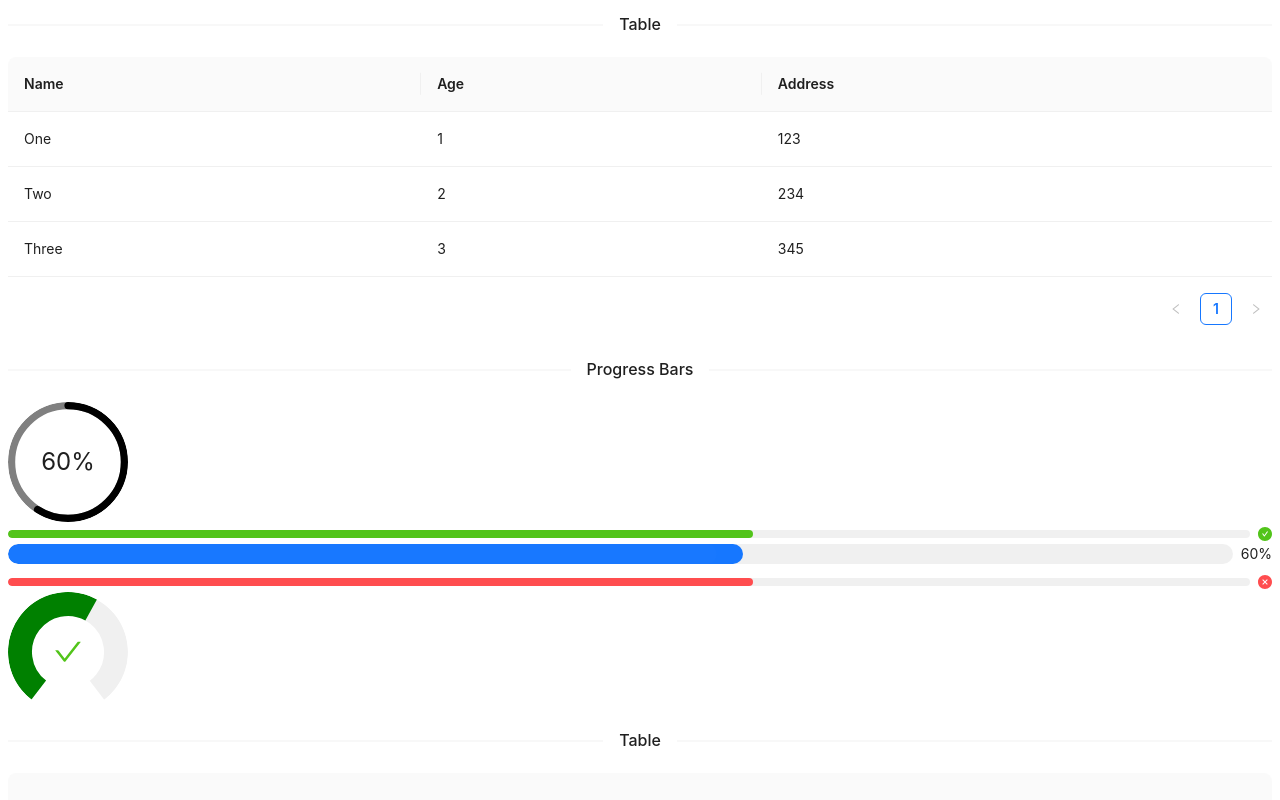
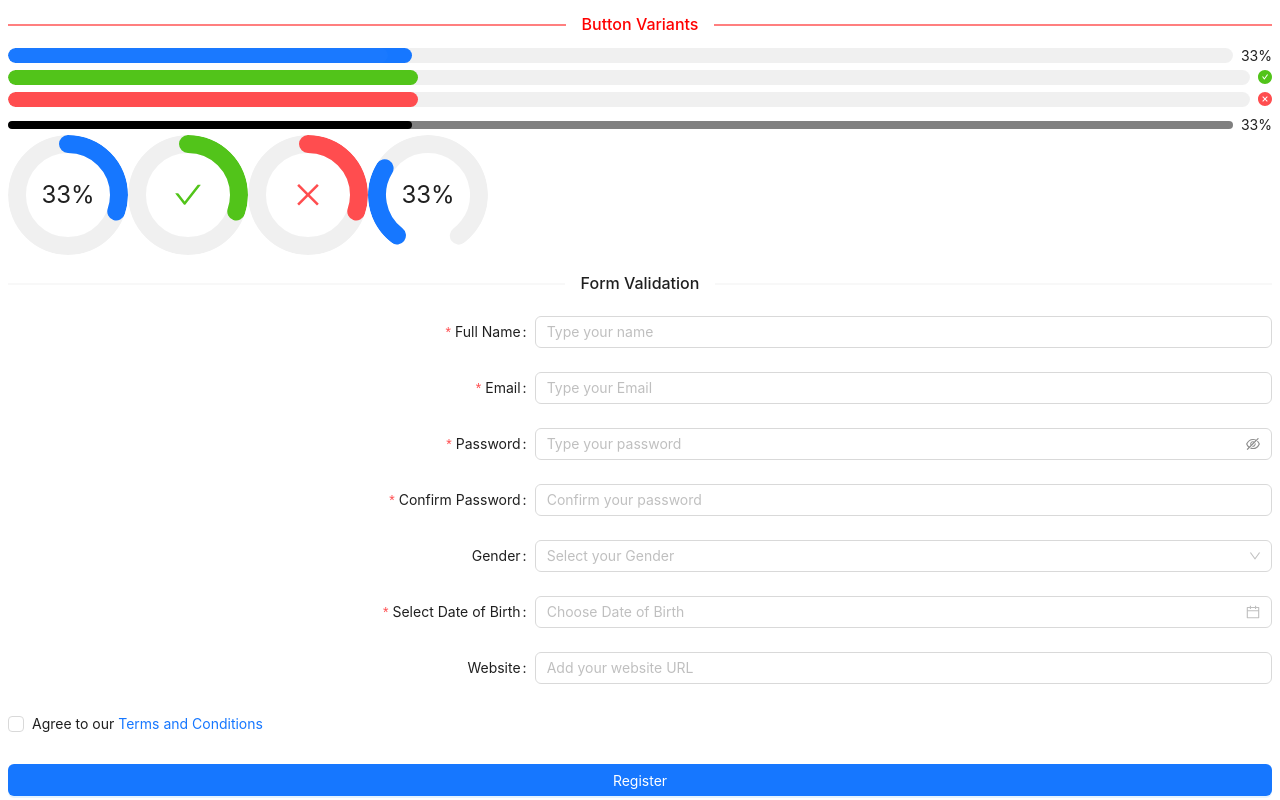
Before and after one commit to jeshwanthshivasai/tiny-ANT-mighty-DESIGN, a React (Vite) app: page / in a window 1280 px wide. Shown: the part 2140-2940 px from the top of the page. Built offline with nearby package versions, Linux system fonts and the light colour scheme.

Commit message:
Progress bars

```diff
--- a/src/App.jsx
+++ b/src/App.jsx
@@ -33,6 +33,7 @@ import SimpleForm from './SimpleForm';
 import MyTable from './Table';
 import TimeandDatePicking from './TimeandDate';
 import Spin from './Spinning';
+import ProgressBars from './Progress';
 
 
 
@@ -148,6 +149,7 @@ const App = () => {
       <MyTable />
       <TimeandDatePicking />
       <Spin />
+      <ProgressBars />
 
 
 
@@ -185,34 +187,6 @@ const App = () => {
       </Form> */}
 
 
-
-
-      <Divider style={{ marginBottom: '20px' }}>Table</Divider>
-      <Table dataSource={data} columns={columns}></Table>
-      <Divider style={{ marginBottom: '20px' }}>Progress Bars</Divider>
-      <Progress
-        percent={60}
-        type="circle"
-        trailColor="grey"
-        strokeColor="black"
-      />
-      <Progress percent={60} type="line" status="success" />
-      <Progress percent={60} type="line" status="active" strokeWidth={20} />
-      <Progress percent={60} type="line" status="exception" />
-      <Progress
-        percent={60}
-        type="dashboard"
-        strokeLinecap="red"
-        strokeWidth={20}
-        strokeColor="green"
-        status="success"
-      />
-      <Divider style={{ marginBottom: '20px' }}>Table</Divider>
-      <Table></Table>
-      <Button type="dashed">Hello</Button>
-      <Button type="link" href="https://www.scholachioma.com">
-        Hello
-      </Button>
       <Divider style={{ marginBottom: '20px' }}>Form Validation</Divider>
       <Form
         labelCol={{ span: 10 }}
--- /dev/null
+++ b/src/PaginationSortingFilteringinTable.jsx
@@ -0,0 +1,2 @@
+import React from "react";
+import { Table, Divider } from "antd";
--- /dev/null
+++ b/src/Progress.jsx
@@ -0,0 +1,18 @@
+import React from "react";
+import { Progress, Divider } from "antd";
+
+export default function ProgressBars() {
+    return (
+        <>
+            <Divider style={{ marginBottom: '10px', color: 'red', borderColor:"red"}}>Button Variants</Divider>
+            <Progress percent={33} type="line" strokeWidth={15} status="active" />
+            <Progress percent={33} type="line" strokeWidth={15} status="success" />
+            <Progress percent={33} type="line" strokeWidth={15} status="exception" />
+            <Progress percent={33} type="line" strokeColor='black' trailColor="grey"/>
+            <Progress percent={33} type="circle" strokeWidth={15} />
+            <Progress percent={33} type="circle" strokeWidth={15} status="success" />
+            <Progress percent={33} type="circle" strokeWidth={15} status="exception" />
+            <Progress percent={33} type="dashboard" strokeWidth={15} status="active" />
+        </>
+    )
+}
--- a/src/Spinning.jsx
+++ b/src/Spinning.jsx
@@ -15,7 +15,6 @@ export default function Spinning() {
                     <h6>Hello, World!</h6>
                     <h6>Hello, World!</h6>
                 </div>
-
             </Spin>
         </>
     )
```
